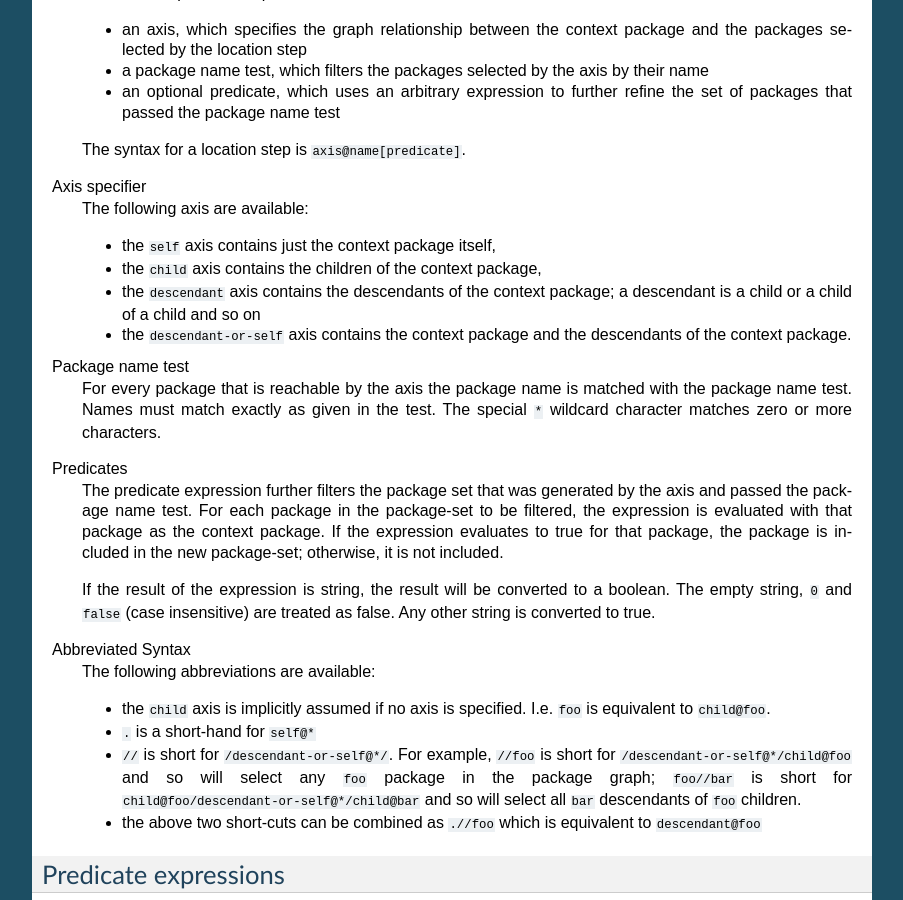
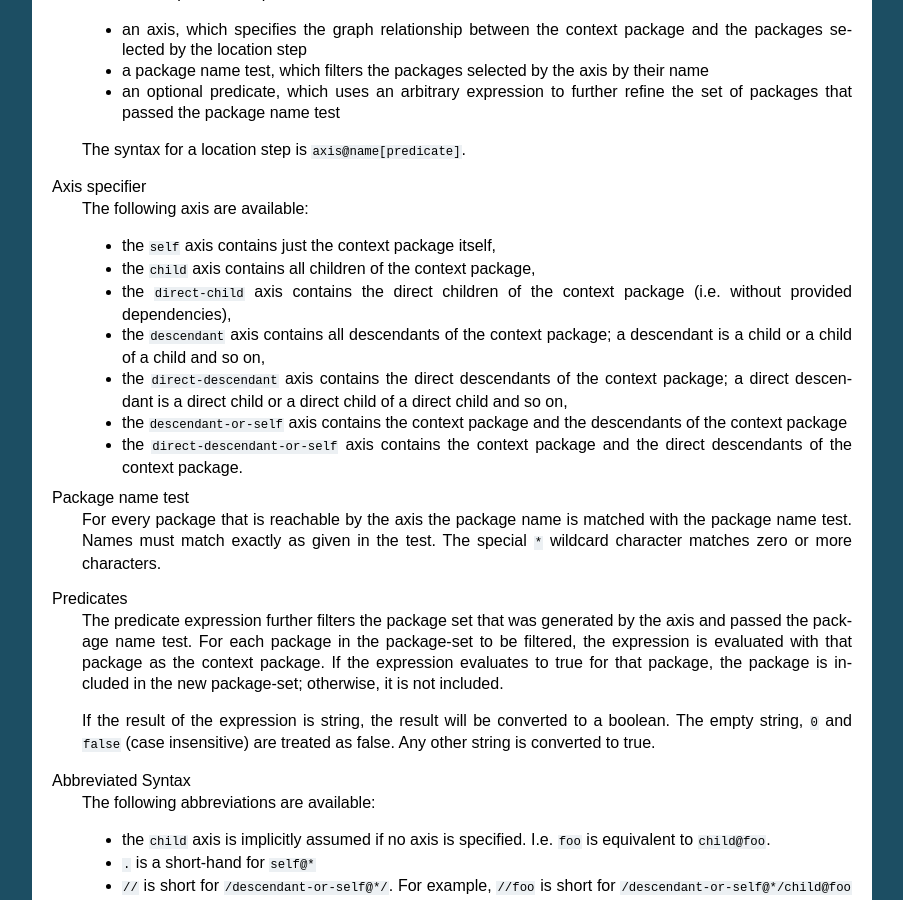
Before and after one commit to BobBuildTool/bob, a Sphinx documentation site: the page built from doc/manpages/bobpaths.rst, in a window 1280 px wide and 900 px high, scrolled down 1991 px. Shown: the whole window, without its empty margins (198-1101 px from the left). Built offline with Sphinx 7.4.7, drawn with Linux system fonts in a browser that asks for light colours; formulas are drawn with MathJax 3; the version number could not be read and is left out.

Commit message:
doc: document 'direct-' axis

```diff
--- a/doc/manpages/bobpaths.rst
+++ b/doc/manpages/bobpaths.rst
@@ -140,11 +140,18 @@ Axis specifier
     The following axis are available:
 
     * the ``self`` axis contains just the context package itself,
-    * the ``child`` axis contains the children of the context package,
-    * the ``descendant`` axis contains the descendants of the context package;
-      a descendant is a child or a child of a child and so on
+    * the ``child`` axis contains all children of the context package,
+    * the ``direct-child`` axis contains the direct children of the context
+      package (i.e. without provided dependencies),
+    * the ``descendant`` axis contains all descendants of the context package;
+      a descendant is a child or a child of a child and so on,
+    * the ``direct-descendant`` axis contains the direct descendants of the
+      context package; a direct descendant is a direct child or a direct child
+      of a direct child and so on,
     * the ``descendant-or-self`` axis contains the context package and the
-      descendants of the context package.
+      descendants of the context package
+    * the ``direct-descendant-or-self`` axis contains the context package and
+      the direct descendants of the context package.
 
 Package name test
     For every package that is reachable by the axis the package name is matched
```
